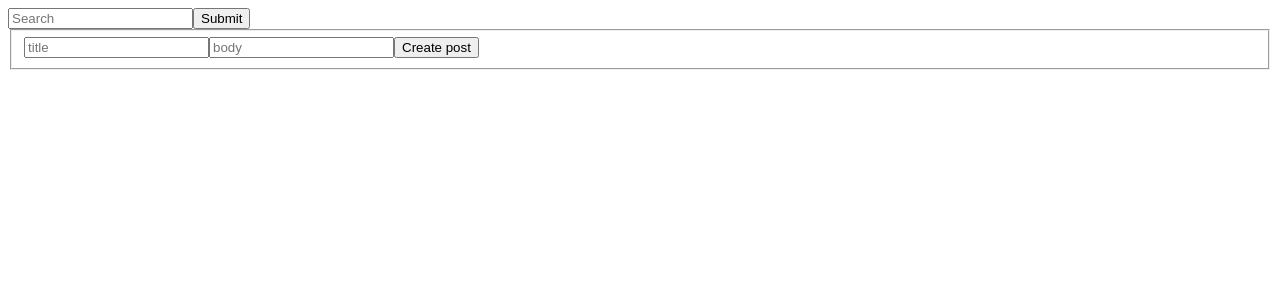
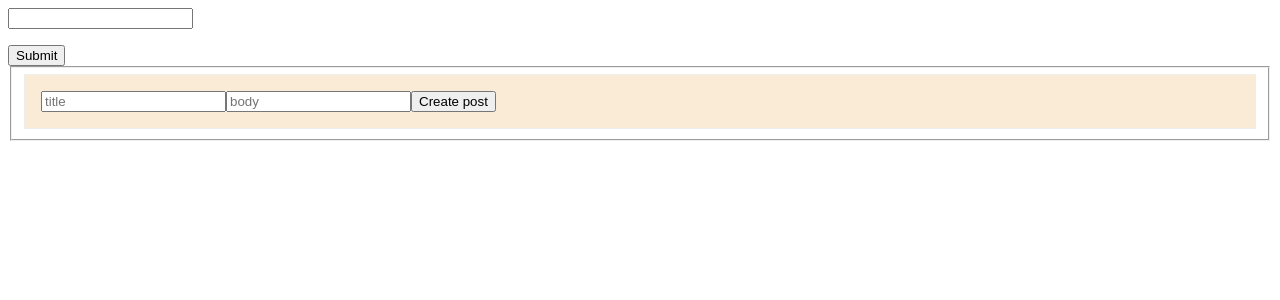
Before and after one commit to avarlamova/vuex-bookstore, a Vue app: page / in a window 1280 px wide. Shown: the top 300 px of the page. Built offline with nearby package versions, Linux system fonts and the light colour scheme.

Commit message:
initial autocomplete functionality

```diff
--- a/src/components/BookCard.vue
+++ b/src/components/BookCard.vue
@@ -1,6 +1,6 @@
 <template>
   <fieldset>
-    <form @submit="createPost">
+    <form @submit="createPost" class="book-card">
       <input type="text" placeholder="title" v-model="title" />
       <input type="text" placeholder="body" v-model="body" />
       <button type="submit">Create post</button>
@@ -31,3 +31,12 @@ export default {
   },
 };
 </script>
+
+<style scoped>
+.book-card {
+  font-size: 14px;
+  background-color: antiquewhite;
+  border: 1px solid #eee;
+  padding: 1rem;
+}
+</style>
--- a/src/components/SearchBar.vue
+++ b/src/components/SearchBar.vue
@@ -1,20 +1,51 @@
 <template>
-  <form @submit="onBookSearchChanged">
-    <input type="text" v-model="query" placeholder="Search" />
-    <button type="button">Submit</button>
+  <form @submit="onBookSearchSubmit">
+    <input type="text" v-model="query" />
+    <ul>
+      <li v-if="autocompleteIsActive">loading...</li>
+      <li v-for="book in matchingBooks" :key="book.key">{{ book.title }}</li>
+    </ul>
+    <button type="submit">Submit</button>
   </form>
 </template>
 
 <script>
+// import store from "../store/index.js";
+
 export default {
   data() {
     return {
       query: "",
+      matchingBooks: [],
+      autocompleteIsActive: false,
     };
   },
   methods: {
-    onBookSearchChanged() {
+    onBookSearchSubmit(e) {
+      e.preventDefault();
       console.log(this.query);
+    },
+    async searchBook() {
+      const res = await fetch(
+        "http://openlibrary.org/search.json?q=" + this.query.trim()
+      );
+      console.log(this.query);
+      const response = await res.json();
+      if (response) {
+        this.matchingBooks = [...response.docs];
+      } else {
+        alert("Error while searching for book");
+      }
+      this.autocompleteIsActive = false;
+    },
+  },
+  watch: {
+    query() {
+      if (this.query.length > 3) {
+        this.autocompleteIsActive = true;
+        this.matchingBooks = [];
+        this.searchBook();
+      }
     },
   },
 };
--- a/src/store/index.js
+++ b/src/store/index.js
@@ -1,10 +1,19 @@
 import { createStore } from "vuex";
 import BookModule from "./modules/book.js";
+// import SearchModule from "./modules/search.js";
 
 const store = createStore({
   modules: {
     BookModule,
   },
+  state: {
+    books: [],
+  },
+  getters: {
+    query() {
+      return store.query;
+    },
+  },
 });
 
 export default store;
--- /dev/null
+++ b/src/store/modules/search.js
@@ -0,0 +1,16 @@
+const SearchModules = {
+  actions: {
+    sendQuery(query, ctx) {
+      // const res = await fetch("http://openlibrary.org/search.json?q=" + query);
+      // const books = await res.json();
+      console.log(query);
+      ctx.commit("updateSearch", query);
+    },
+  },
+  state: {
+    query: "",
+  },
+  mutations: {}, // изменяют store
+  getters: {},
+};
+export default SearchModules;
```
